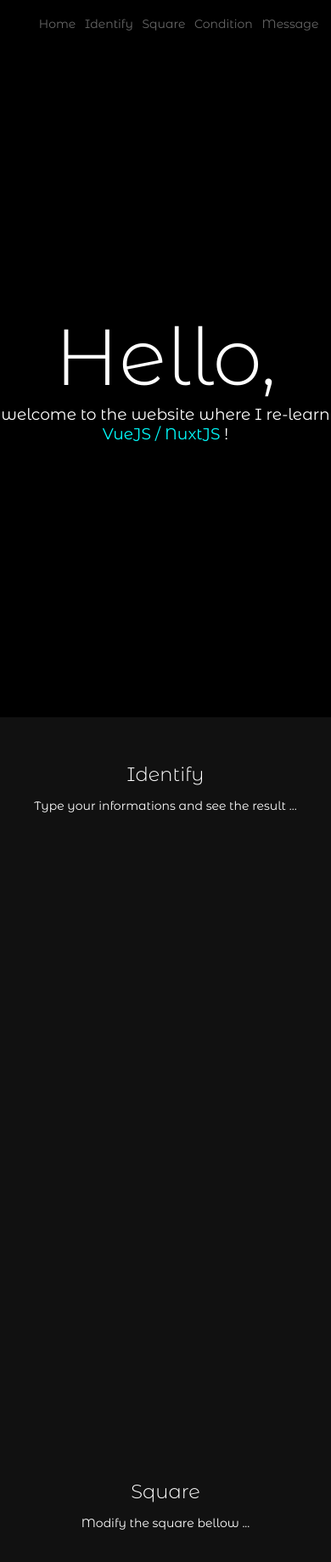
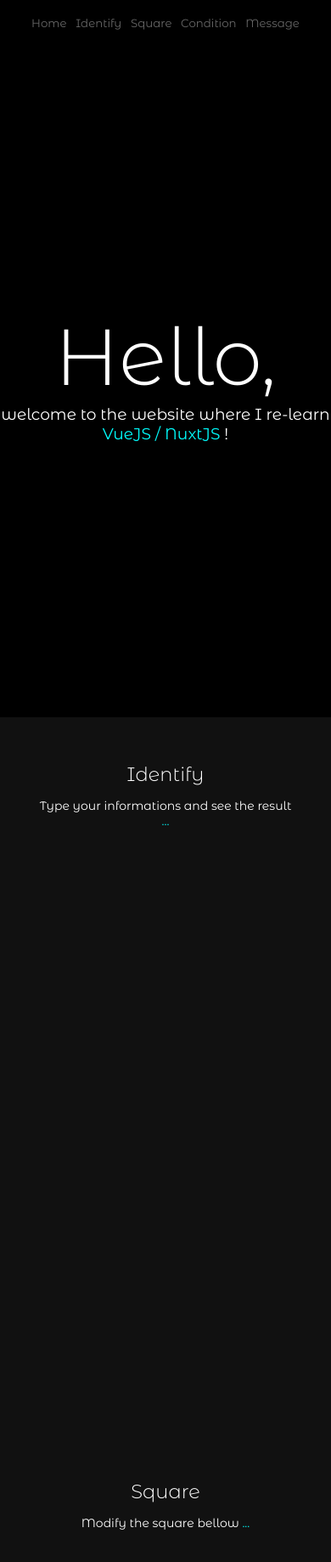
Before and after one commit to marcillyLuc/reBoot, a Nuxt app: page / in a window 390 px wide. Shown: the top 1838 px of the page at 85% size. Built offline with nearby package versions, Linux system fonts and the light colour scheme.

Commit message:
Create responsive design for navigation bar

```diff
--- a/components/Condition.vue
+++ b/components/Condition.vue
@@ -2,7 +2,10 @@
   <div class="frame">
     <main id="Condition">
       <h3>Condition</h3>
-      <p>Find the right answer to the question bellow ...</p>
+      <p>
+        Find the right answer to the question bellow
+        <span class="aqua">...</span>
+      </p>
     </main>
   </div>
 </template>
--- a/components/Identify.vue
+++ b/components/Identify.vue
@@ -2,7 +2,8 @@
   <div class="frame">
     <main id="Identify">
       <h3>Identify</h3>
-      <p>Type your informations and see the result ...</p>
+      <p>Type your informations and see the result</p>
+      <span class="aqua">...</span>
     </main>
   </div>
 </template>
--- a/components/Message.vue
+++ b/components/Message.vue
@@ -2,7 +2,10 @@
   <div class="frame">
     <main id="Message">
       <h3>Message</h3>
-      <p>Type a message and click the button ...</p>
+      <p>
+        Type a message and click the button
+        <span class="aqua">...</span>
+      </p>
     </main>
   </div>
 </template>
--- a/components/Nav.vue
+++ b/components/Nav.vue
@@ -16,8 +16,8 @@ export default {};
 
 <style lang="scss" scoped>
 nav {
+  width: 100vw;
   position: fixed;
-  right: 0;
   display: flex;
   justify-content: flex-end;
   align-items: center;
@@ -31,4 +31,12 @@ a {
     opacity: 1;
   }
 }
+@media screen and (max-width: 700px) {
+  a {
+    font-size: 10pt;
+  }
+  nav {
+    justify-content: center;
+  }
+}
 </style>
--- a/components/Square.vue
+++ b/components/Square.vue
@@ -2,7 +2,10 @@
   <div class="frame">
     <main id="Square">
       <h3>Square</h3>
-      <p>Modify the square bellow ...</p>
+      <p>
+        Modify the square bellow
+        <span class="aqua">...</span>
+      </p>
     </main>
   </div>
 </template>
```
